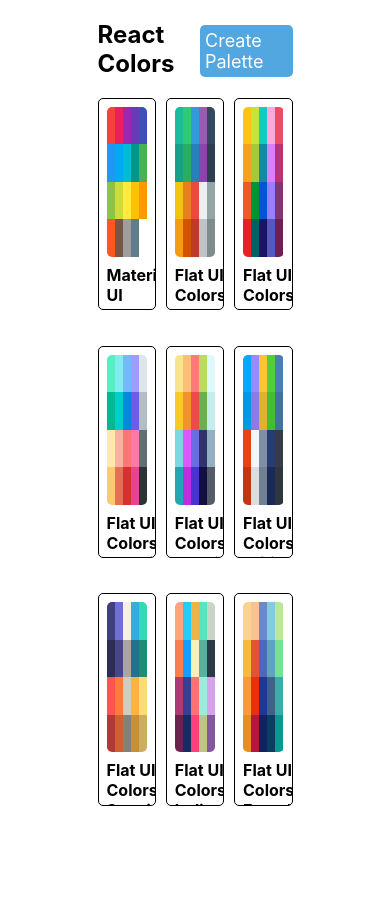
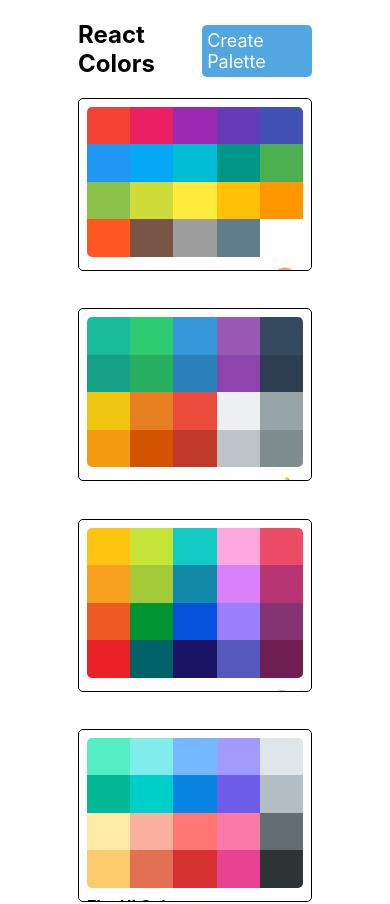
Before and after one commit to changangus/color-app, a React (Create React App) app: page / in a window 390 px wide. Shown: the top 904 px of the page. Before the commit the page ends 844 px from the top, so only its background shows below. Built offline with nearby package versions, Linux system fonts and the light colour scheme.

Commit message:
make palette list responsive

```diff
--- a/src/styles/PaletteListStyles.js
+++ b/src/styles/PaletteListStyles.js
@@ -1,3 +1,5 @@
+import sizes from './MediaQueries';
+
 export default {
   root: {
     backgroundColor: 'white smoke',
@@ -11,7 +13,13 @@
     display: 'flex',
     alignItems: 'flex-start',
     flexDirection: 'column',
-    flexWrap: 'wrap'
+    flexWrap: 'wrap',
+    [sizes.down('lg')]: {
+      width: '80%'
+    },
+    [sizes.down('xs')]: {
+      width: '60%'
+    }
   },
   nav: {
     display: 'flex',
@@ -43,6 +51,13 @@
     width: '100%',
     display: 'grid',
     gridTemplateColumns: 'repeat(3, 30%)',
-    gridGap: '5%'
+    gridGap: '5%',
+    [sizes.down('sm')]: {
+      gridTemplateColumns: 'repeat(2, 50%)'
+    },
+    [sizes.down('xs')]: {
+      gridTemplateColumns: 'repeat(1, 100%)',
+      gridGap: '2%'
+    }
   }
 }
```
